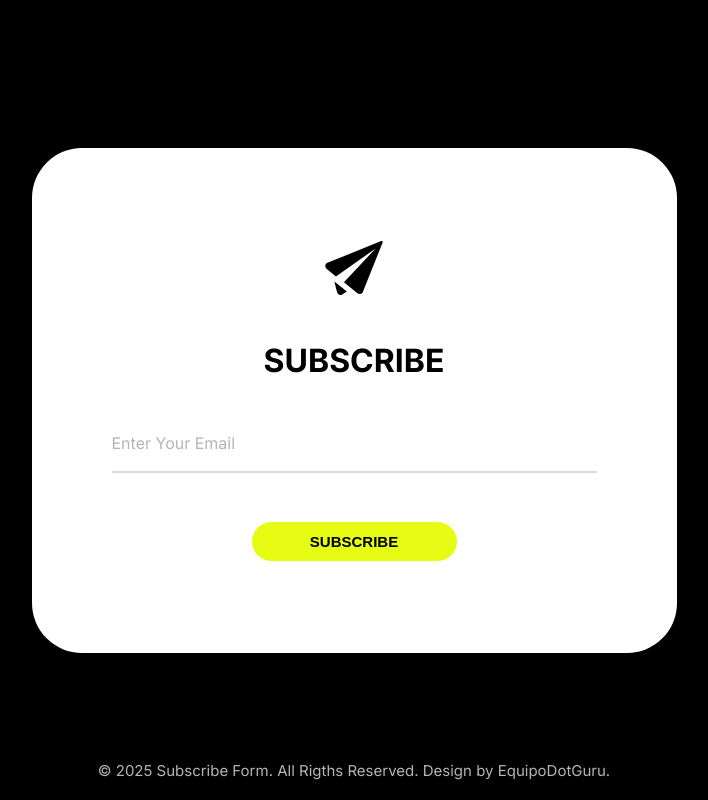
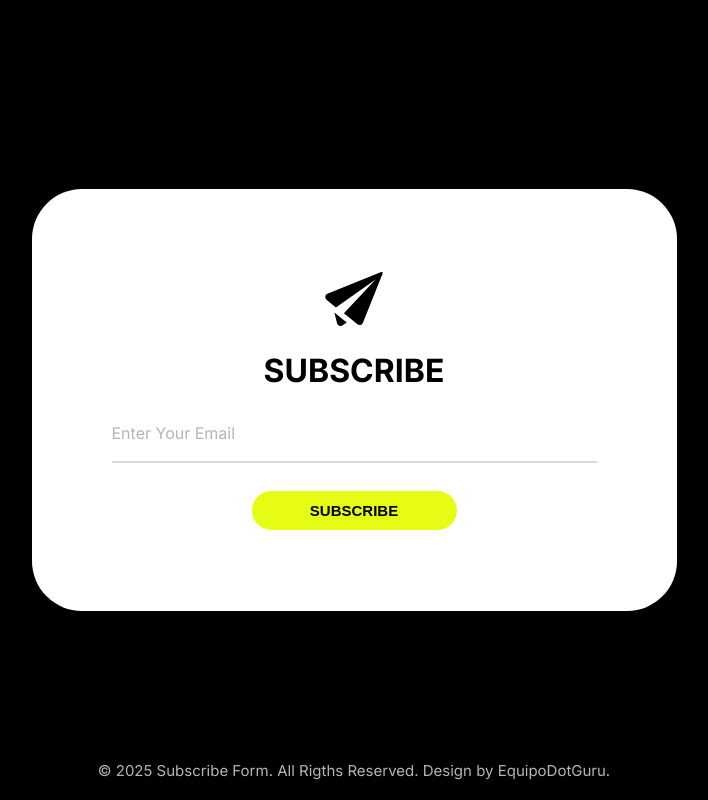
Before and after one commit to Galbfran/galbiati_test_guru, a React (Vite) app: page / in a window 1280 px wide. Shown: the whole page, without its empty margins (286-994 px from the left). Built offline with nearby package versions, Linux system fonts and the light colour scheme.

Commit message:
add section transicion

```diff
--- a/package.json
+++ b/package.json
@@ -10,7 +10,6 @@
     "preview": "vite preview"
   },
   "dependencies": {
-    "env": "^0.0.2",
     "react": "^18.3.1",
     "react-dom": "^18.3.1",
     "zustand": "^5.0.3"
--- a/src/components/Loader.tsx
+++ b/src/components/Loader.tsx
@@ -2,8 +2,8 @@
   return (
     <section className="container">
       <div className="loader">
-        <div className="justify-content-center jimu-primary-loading"></div>
-
+        <div className="justify-content-center jimu-primary-loading">
+        </div>
       </div>
     </section>
 
--- a/src/const/fetchEmail.ts
+++ b/src/const/fetchEmail.ts
@@ -1,19 +1,18 @@
+
+
 interface ResponseEmail {
   message: string
 }
 
 export default async function fetchEmail(email: string): Promise<boolean> {
-
   try {
-    const url = process.env.NEXT_PUBLIC_SEND_SUBSCRIBE_URL ?? "";
-    if (!url) {
-      return false;
-    }
+    const url = "https://api-portafolio-5og3.onrender.com/api/email/subcription";
     const response = await fetch(url, {
       method: "POST",
       headers: {
         "Content-Type": "application/json",
       },
+
       body: JSON.stringify({
         "email": email,
       }),
--- a/src/index.css
+++ b/src/index.css
@@ -129,6 +129,15 @@
   font-weight: 500px;
   color: #B5B5B5;
   text-align: center;
+}
+
+.section {
+  opacity: 0;
+  transition: opacity 0.5s ease-in-out;
+}
+
+.section.visible {
+  opacity: 1;
 }
 
 @media (max-width: 720px) {
--- a/src/page/TestPage.tsx
+++ b/src/page/TestPage.tsx
@@ -9,9 +9,15 @@
   const { isLoading, isSuccess } = useLoaderStore();
   return (
     <main className="main">
-      {isLoading && <Loader />}
-      {!isLoading && (!isSuccess) && <SuscribeSection />}
-      {!isLoading && (isSuccess) && <SubcribeSucces />}
+      <div className={`section ${isLoading ? 'visible' : ''}`}>
+        {isLoading && <Loader />}
+      </div>
+      <div className={`section ${(!isLoading && !isSuccess) ? 'visible' : ''}`}>
+        {!isLoading && !isSuccess && <SuscribeSection />}
+      </div>
+      <div className={`section ${(!isLoading && isSuccess) ? 'visible' : ''}`}>
+        {!isLoading && isSuccess && <SubcribeSucces />}
+      </div>
       <Span text={rightsReserved} />
     </main>
   );
```
Also changed, not shown: 1 other file (tests, documents, lock files or other folders).
